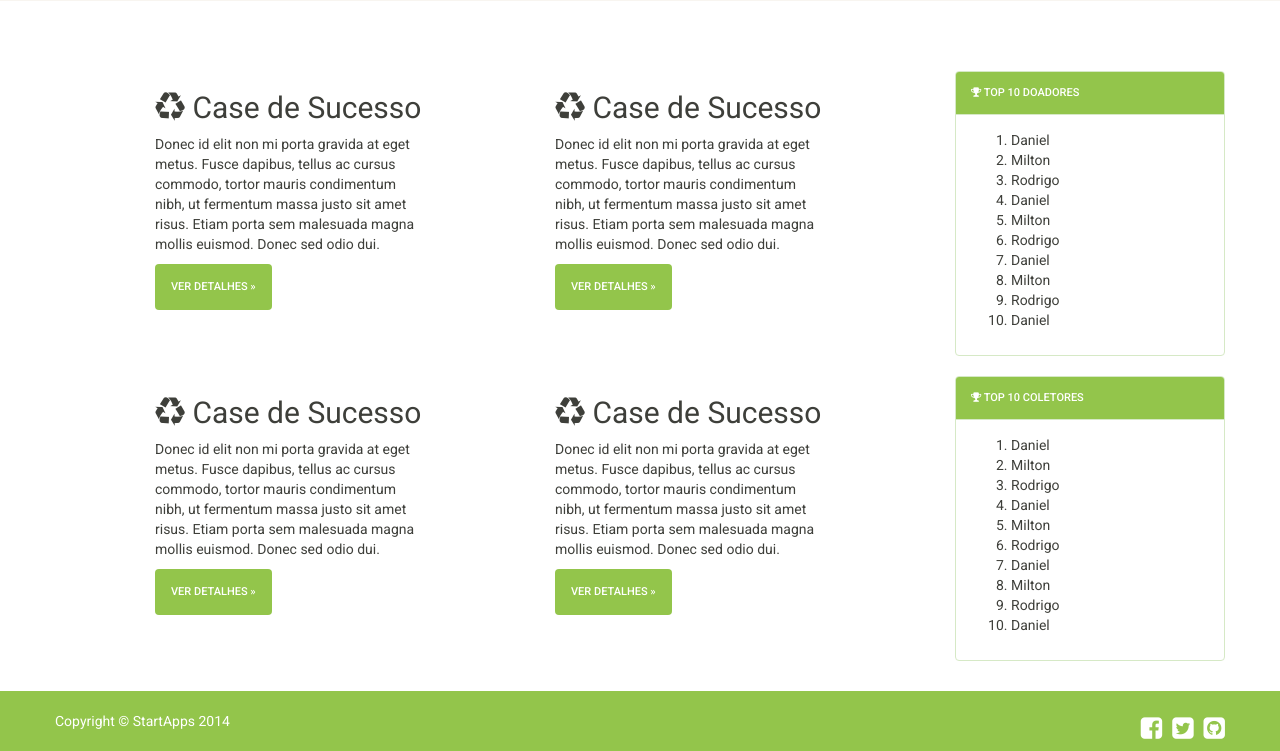
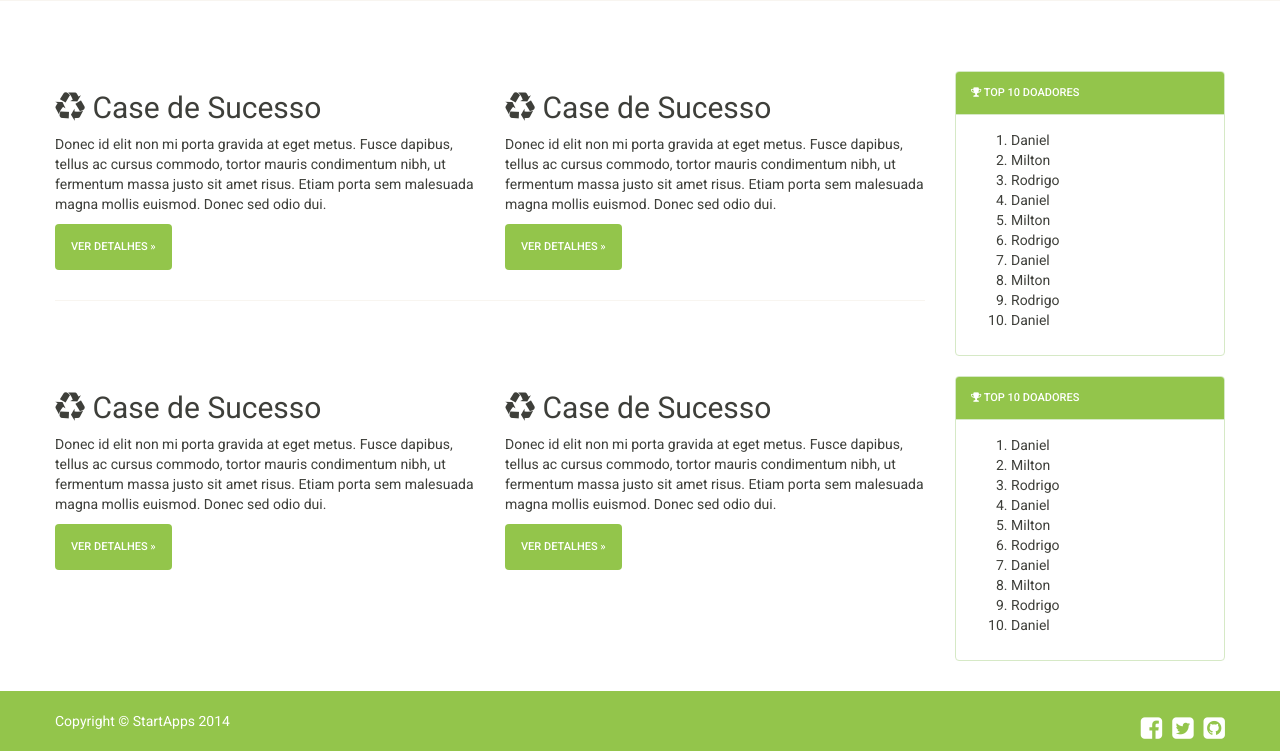
Before and after one commit to rodrigoandradebcc/garbage_collector, a Rails app: page / in a window 1280 px wide. Shown: the part 475-1226 px from the top of the page. Run offline with Rails 7, Linux system fonts and the light colour scheme; style sheets or scripts are compiled from the project's sources; some libraries are stand-ins or nearby versions.

Commit message:
upgrade first page

```diff
--- a/app/views/welcome/index.html.erb
+++ b/app/views/welcome/index.html.erb
@@ -14,17 +14,40 @@
 <div class="section-one">
 	<div class="container-fluid">
 		<div class="row">
-			<div class="col-md-3 col-md-offset-1">
+
+			<div class="col-md-9">
+				<div class="row">
+					<div class="col-md-6">
 						<h2><%= icon('recycle', 'Case de Sucesso') %></h2>
 						<p>Donec id elit non mi porta gravida at eget metus. Fusce dapibus, tellus ac cursus commodo, tortor mauris condimentum nibh, ut fermentum massa justo sit amet risus. Etiam porta sem malesuada magna mollis euismod. Donec sed odio dui. </p>
 						<p><a class="btn btn-success" href="#" role="button">Ver Detalhes &raquo;</a></p>
 					</div>
-			<div class="col-md-3 col-md-offset-1">
+					<div class="col-md-6">
 						<h2><%= icon('recycle', 'Case de Sucesso') %></h2>
 						<p>Donec id elit non mi porta gravida at eget metus. Fusce dapibus, tellus ac cursus commodo, tortor mauris condimentum nibh, ut fermentum massa justo sit amet risus. Etiam porta sem malesuada magna mollis euismod. Donec sed odio dui. </p>
 						<p><a class="btn btn-success" href="#" role="button">Ver Detalhes &raquo;</a></p>
 					</div>
-			<div class="col-md-3 col-md-offset-1">
+				</div>
+
+				<hr>
+
+				<div class="row" style="margin-top: 70px; margin-bottom: 50px;">
+					<div class="col-md-6">
+						<h2><%= icon('recycle', 'Case de Sucesso') %></h2>
+						<p>Donec id elit non mi porta gravida at eget metus. Fusce dapibus, tellus ac cursus commodo, tortor mauris condimentum nibh, ut fermentum massa justo sit amet risus. Etiam porta sem malesuada magna mollis euismod. Donec sed odio dui. </p>
+						<p><a class="btn btn-success" href="#" role="button">Ver Detalhes &raquo;</a></p>
+					</div>
+					<div class="col-md-6">
+						<h2><%= icon('recycle', 'Case de Sucesso') %></h2>
+						<p>Donec id elit non mi porta gravida at eget metus. Fusce dapibus, tellus ac cursus commodo, tortor mauris condimentum nibh, ut fermentum massa justo sit amet risus. Etiam porta sem malesuada magna mollis euismod. Donec sed odio dui. </p>
+						<p><a class="btn btn-success" href="#" role="button">Ver Detalhes &raquo;</a></p>
+					</div>
+				</div>
+			</div>
+
+			<div class="col-md-3">
+				<div class="row">
+					<div class="col-md-12">
 						<div class="panel panel-success">
 							<div class="panel-heading">
 								<h3 class="panel-title"><%= icon('trophy', 'Top 10 Doadores') %></h3>
@@ -44,24 +67,12 @@
 								</ol>
 							</div>
 						</div> <!-- end panel -->
-			</div> <!-- end col -->
-		</div><!-- end row -->
+					</div>
 
-		<div class="row">
-			<div class="col-md-3 col-md-offset-1">
-				<h2><%= icon('recycle', 'Case de Sucesso') %></h2>
-				<p>Donec id elit non mi porta gravida at eget metus. Fusce dapibus, tellus ac cursus commodo, tortor mauris condimentum nibh, ut fermentum massa justo sit amet risus. Etiam porta sem malesuada magna mollis euismod. Donec sed odio dui. </p>
-				<p><a class="btn btn-success" href="#" role="button">Ver Detalhes &raquo;</a></p>
-			</div>
-			<div class="col-md-3 col-md-offset-1">
-				<h2><%= icon('recycle', 'Case de Sucesso') %></h2>
-				<p>Donec id elit non mi porta gravida at eget metus. Fusce dapibus, tellus ac cursus commodo, tortor mauris condimentum nibh, ut fermentum massa justo sit amet risus. Etiam porta sem malesuada magna mollis euismod. Donec sed odio dui. </p>
-				<p><a class="btn btn-success" href="#" role="button">Ver Detalhes &raquo;</a></p>
-			</div>
-			<div class="col-md-3 col-md-offset-1">
+					<div class="col-md-12">
 						<div class="panel panel-success">
 							<div class="panel-heading">
-						<h3 class="panel-title"><%= icon('trophy', 'Top 10 Coletores') %></h3>
+								<h3 class="panel-title"><%= icon('trophy', 'Top 10 Doadores') %></h3>
 							</div>
 							<div class="panel-body">
 								<ol>
@@ -78,7 +89,11 @@
 								</ol>
 							</div>
 						</div> <!-- end panel -->
-			</div><!-- end col -->
-		</div><!-- end row -->
-	</div><!-- end container -->
-</div><!-- end section -->
+					</div>
+				</div>
+
+			</div> <!-- end col -->
+			</div>
+		</div>
+	</div>
+</div>
```
Lines whose indentation alone changed are shown as unchanged.
